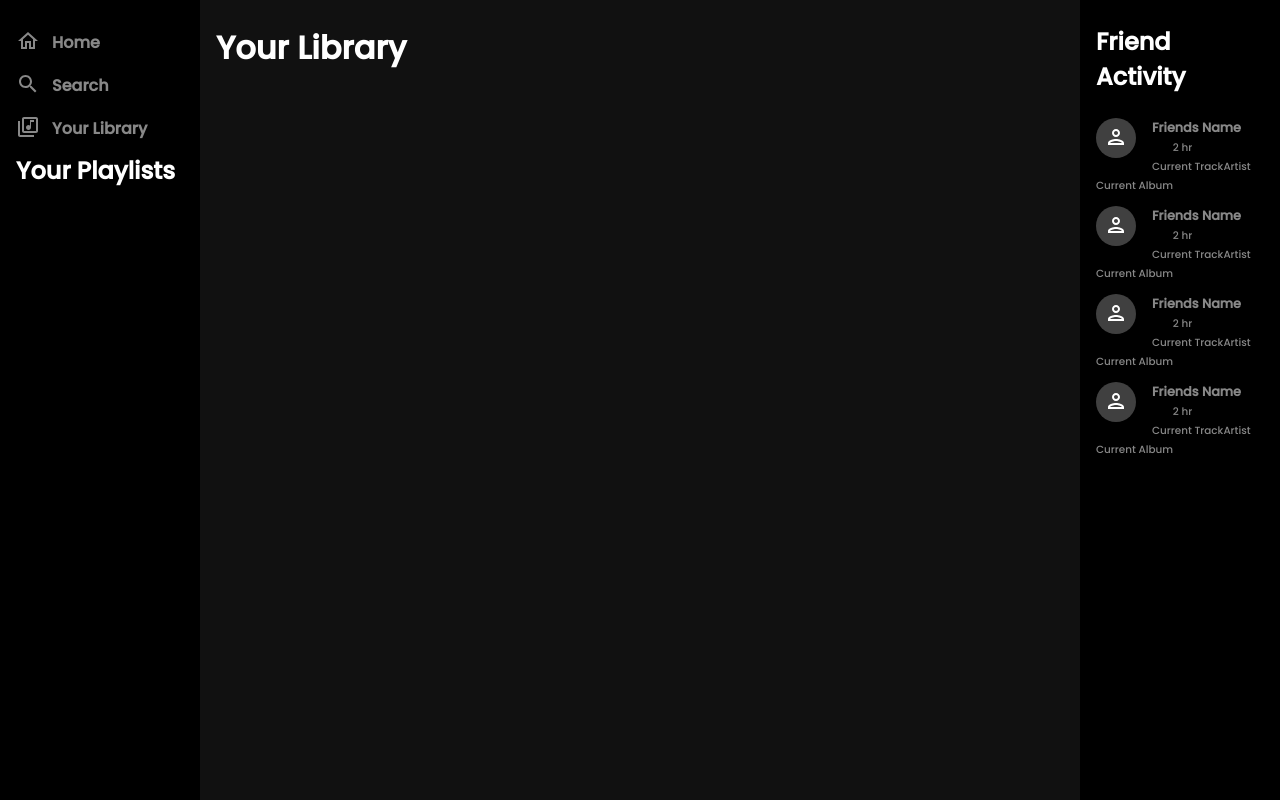
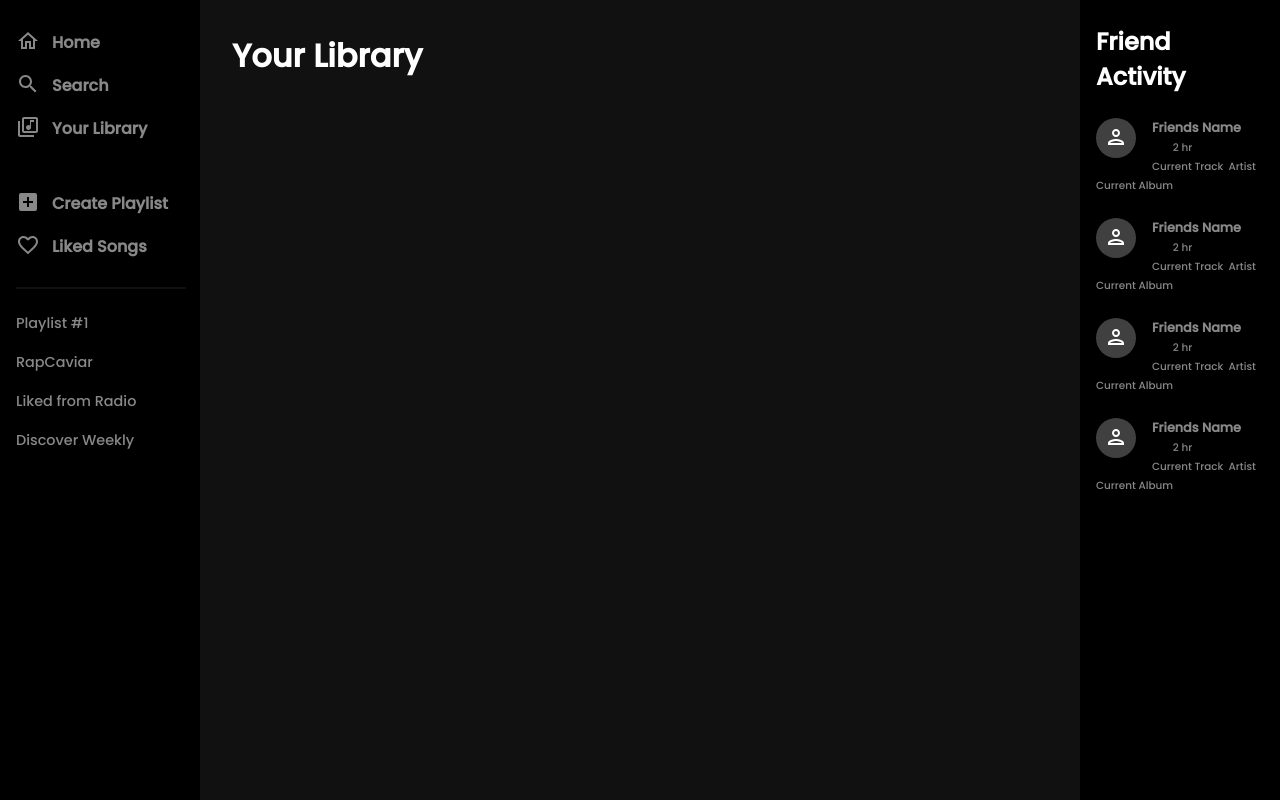
Before and after one commit to axylious/react-spotify, a React (Create React App) app: page /library in a window 1280 px wide. Built offline with nearby package versions, Linux system fonts and the light colour scheme.

Commit message:
Add playlists to sidebar

```diff
--- a/src/App.js
+++ b/src/App.js
@@ -4,6 +4,9 @@ import Home from './components/Home'
 import Sidebar from './components/Sidebar'
 import Search from './components/Search'
 import Library from './components/Library'
+import CreatePlaylist from './components/CreatePlaylist';
+import LikedSongs from './components/LikedSongs';
+import Playlist from './components/Playlist'
 
 
 const App = () => {
@@ -11,9 +14,24 @@ const App = () => {
     <div className='App'>
       <Sidebar className='sidebar' />
       <Switch>
-        <Route path='/' component={Home} exact />
-        <Route path='/search' component={Search} />
-        <Route path='/library' component={Library} />
+        <Route path='/' exact>
+          <Home className='home'/>
+        </Route>
+        <Route path='/search'>
+          <Search className='search' />
+        </Route>
+        <Route path='/library'>
+          <Library className='library' />
+        </Route>
+        <Route path='/create-playlist'>
+          <CreatePlaylist className='createPlaylist' />
+        </Route>
+        <Route path='/liked-songs'>
+          <LikedSongs className='songs' />
+        </Route>
+        <Route path='/playlist'>
+          <Playlist className='songs' />
+        </Route>
       </Switch>
       <FriendActivity className='friendSidebar' />
     </div>
--- a/src/assets/css/index.css
+++ b/src/assets/css/index.css
@@ -56,8 +56,8 @@ a, p {
 }
 
 /* Home */
-.home, .search, .library {
-   margin: 1.5em 1em;
+.home, .search, .library, .createPlaylist, .songs {
+   margin: 2em;
 }
 
 .home h1, .home a {
@@ -119,6 +119,30 @@ a, p {
    color: var(--text-primary);
 }
 
+.sideGroup {
+   display: flex;
+   flex-flow: column;
+   margin-bottom: 2em;
+}
+
+.sidePlaylists::before {
+   content: '';
+   width: 100%;
+   border: 1px solid var(--bg-color-primary);
+   margin: 1em auto 1.5em;
+}
+
+.sidePlaylists {
+   display: flex;
+   flex-flow: column;
+}
+
+.sidePlaylists .playlists {
+   font-size: .9em;
+   font-weight: 400;
+   margin-bottom: 1.25em;
+}
+
 /* Tiles */
 .tiles {
    grid-area: tiles;
@@ -126,7 +150,7 @@ a, p {
 
 /* Friend Sidebar */
 .friend {
-   margin-bottom: .75em;
+   margin-bottom: 1.5em;
 }
 
 .friendSidebar h2 {
@@ -173,3 +197,7 @@ a, p {
    display: inline-block;
    margin-left: 2em;
 }
+
+.friendPlay+.friendPlay {
+   margin-left: .5em;
+}
--- /dev/null
+++ b/src/components/CreatePlaylist.js
@@ -0,0 +1,19 @@
+import PropTypes from 'prop-types'
+
+const CreatePlaylist = ({className}) => {
+   return (
+      <div className={className}>
+         <h1>Create Playlist</h1>
+      </div>
+   )
+}
+
+CreatePlaylist.defaultProps = {
+   className: '',
+}
+
+CreatePlaylist.propTypes = {
+   className: PropTypes.string,
+}
+
+export default CreatePlaylist
--- a/src/components/Home.js
+++ b/src/components/Home.js
@@ -10,7 +10,7 @@ const Home = ({className}) => {
 }
 
 Home.defaultProps = {
-   className: 'home',
+   className: '',
 }
 
 Home.propTypes = {
--- /dev/null
+++ b/src/components/LikedSongs.js
@@ -0,0 +1,19 @@
+import PropTypes from 'prop-types'
+
+const LikedSongs = ({className}) => {
+   return (
+      <div className={className}>
+         <h1>Liked Songs</h1>
+      </div>
+   )
+}
+
+LikedSongs.defaultProps = {
+   className: '',
+}
+
+LikedSongs.propTypes = {
+   className: PropTypes.string,
+}
+
+export default LikedSongs
--- /dev/null
+++ b/src/components/Playlist.js
@@ -0,0 +1,19 @@
+import PropTypes from 'prop-types'
+
+const Playlist = ({className}) => {
+   return (
+      <div className={className}>
+         <h1>Playlist</h1>
+      </div>
+   )
+}
+
+Playlist.defaultProps = {
+   className: '',
+}
+
+Playlist.propTypes = {
+   className: PropTypes.string,
+}
+
+export default Playlist
--- a/src/components/Search.js
+++ b/src/components/Search.js
@@ -3,7 +3,7 @@ import PropTypes from 'prop-types'
 const Search = ({className}) => {
    return (
       <div className={className}>
-         <h1>Search</h1>
+         <h2>Top Genres</h2>
       </div>
    )
 }
--- a/src/components/Sidebar.js
+++ b/src/components/Sidebar.js
@@ -1,12 +1,15 @@
 import PropTypes from 'prop-types'
-import { Link } from 'react-router-dom'
+import {Link} from 'react-router-dom'
 import HomeOutlinedIcon from '@mui/icons-material/HomeOutlined';
+import SearchIcon from '@mui/icons-material/Search';
 import LibraryMusicOutlinedIcon from '@mui/icons-material/LibraryMusicOutlined';
-import SearchIcon from '@mui/icons-material/Search';
+import AddBoxIcon from '@mui/icons-material/AddBox';
+import FavoriteBorderIcon from '@mui/icons-material/FavoriteBorder';
 
 const Sidebar = ({className}) => {
    return (
       <div className={className}>
+         <div className='sideGroup'>
             <Link to='/'>
                <HomeOutlinedIcon sx={{
                   position: 'relative',
@@ -15,6 +18,7 @@ const Sidebar = ({className}) => {
                }}/>
                Home
             </Link>
+
             <Link to='/search'>
                <SearchIcon sx={{
                   position: 'relative',
@@ -23,6 +27,7 @@ const Sidebar = ({className}) => {
                }}/>
                Search
             </Link>
+
             <Link to='/library'>
                <LibraryMusicOutlinedIcon sx={{
                   position: 'relative',
@@ -31,8 +36,33 @@ const Sidebar = ({className}) => {
                }}/>
                Your Library
             </Link>
-         <h2>Your Playlists</h2>
+         </div>
 
+
+         <Link to='/create-playlist'>
+            <AddBoxIcon sx={{
+               position: 'relative',
+               top: 5,
+               mr: 1.5,
+            }}/>
+            Create Playlist
+         </Link>
+
+         <Link to='/liked-songs'>
+            <FavoriteBorderIcon sx={{
+               position: 'relative',
+               top: 5,
+               mr: 1.5,
+            }}/>
+            Liked Songs
+         </Link>
+
+         <div className='sidePlaylists'>
+            <Link to='/playlist' className='playlists'>Playlist #1</Link>
+            <Link to='/playlist' className='playlists'>RapCaviar</Link>
+            <Link to='/playlist' className='playlists'>Liked from Radio</Link>
+            <Link to='/playlist' className='playlists'>Discover Weekly</Link>
+         </div>
       </div>
    )
 }
```
Lines whose indentation alone changed are shown as unchanged.
